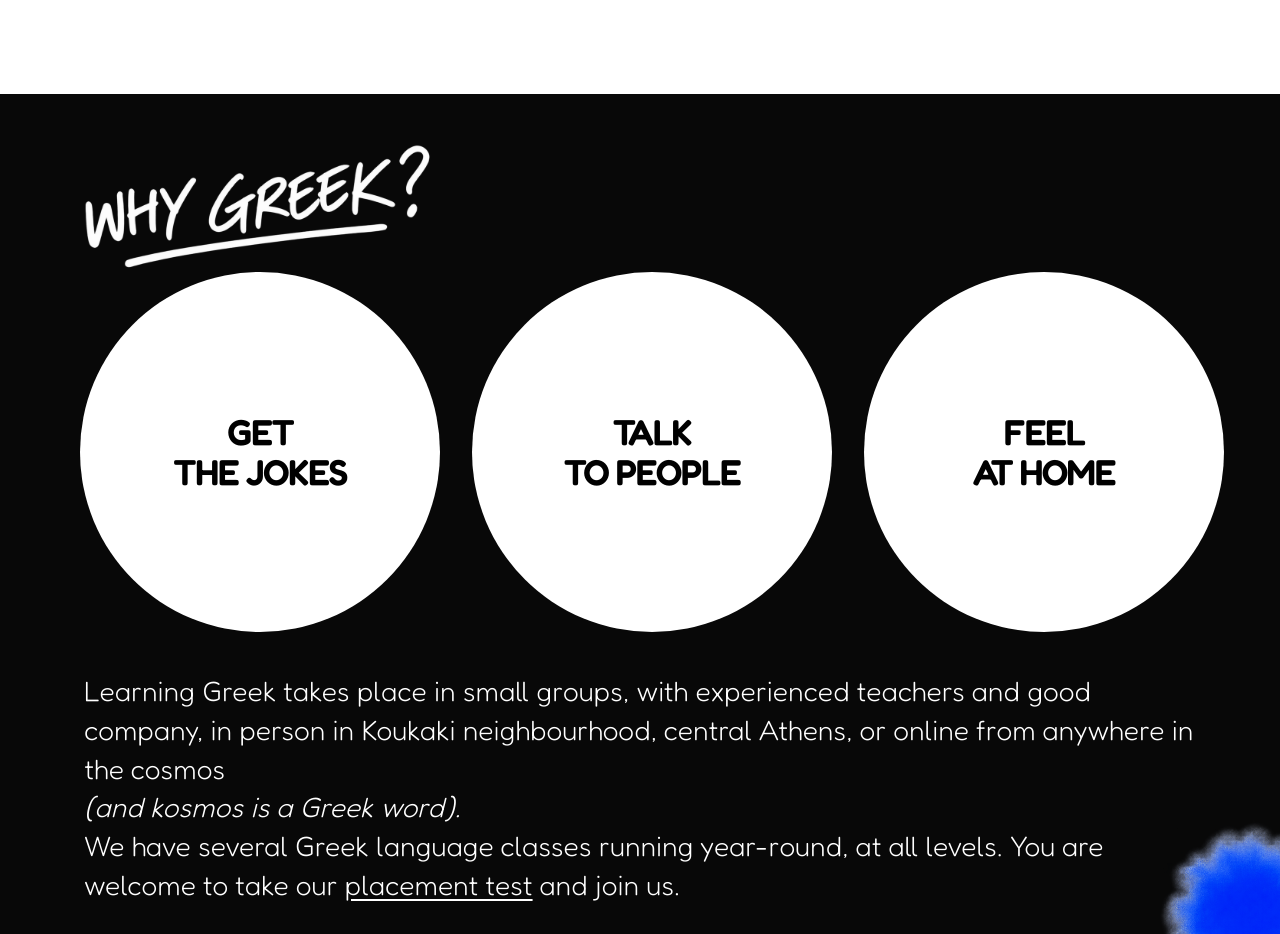
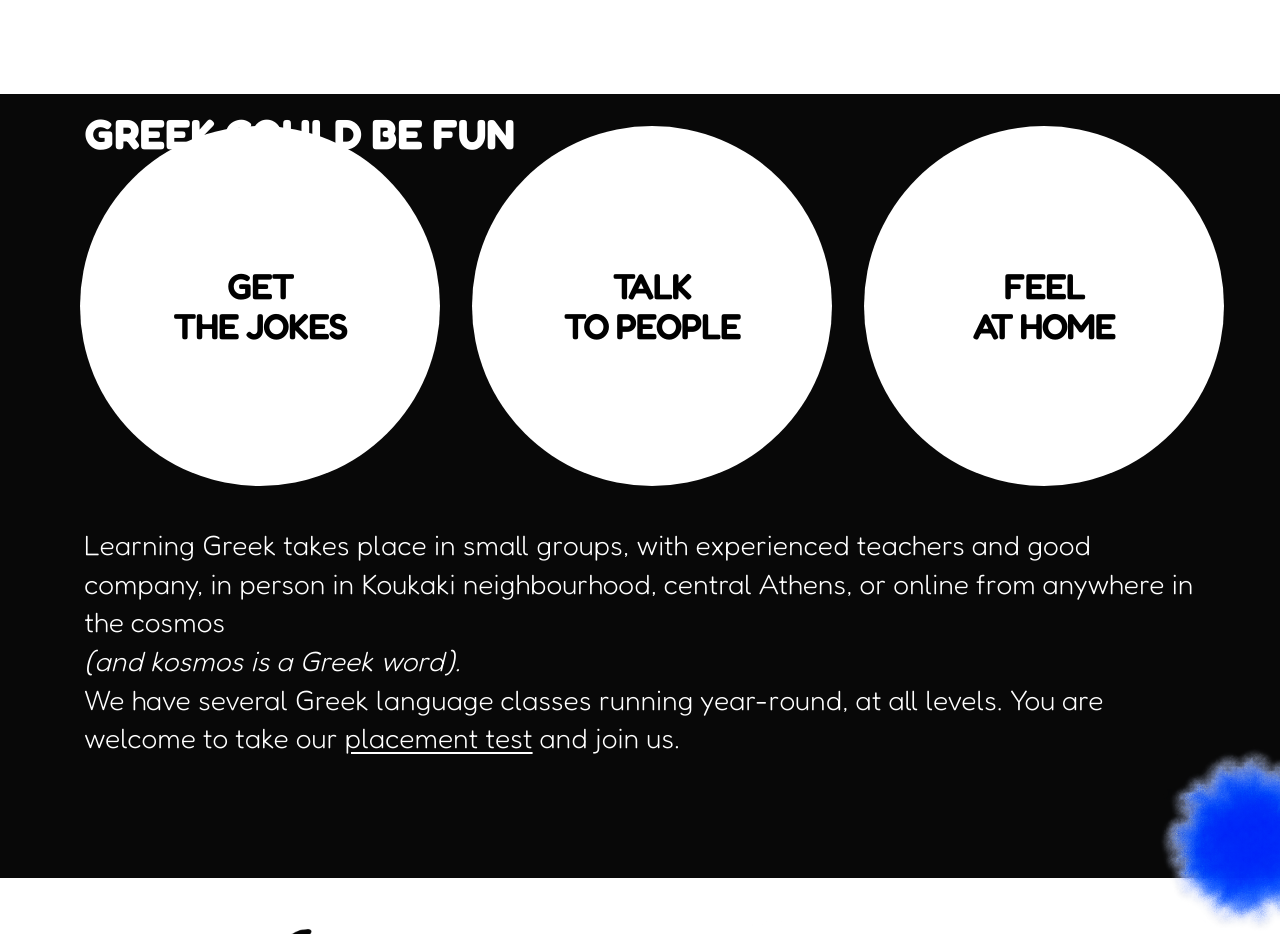
Before and after one commit to chicky99a/Sigasiga, a Next.js app: page / in a window 1280 px wide. Shown: the part 1300-2234 px from the top of the page. Built offline with nearby package versions, Linux system fonts and the light colour scheme.

Commit message:
Replace stale Why Greek image with visible heading text

```diff
--- a/components/Sections.jsx
+++ b/components/Sections.jsx
@@ -32,7 +32,7 @@ export function About() {
 export function WhyGreek() {
   return <section id="why-greek" aria-labelledby="why-greek-heading">
     <span className="decoration spray why-blue" aria-hidden="true" />
-    <SectionHeading id="why-greek-heading" asset="why-greek.png">GREEK COULD BE FUN</SectionHeading>
+    <h2 id="why-greek-heading" className="section-heading why-greek-text-heading">GREEK COULD BE FUN</h2>
     <div className="benefits">
       <article><h3>GET<br />THE JOKES</h3></article>
       <article><h3>TALK<br />TO PEOPLE</h3></article>
```
